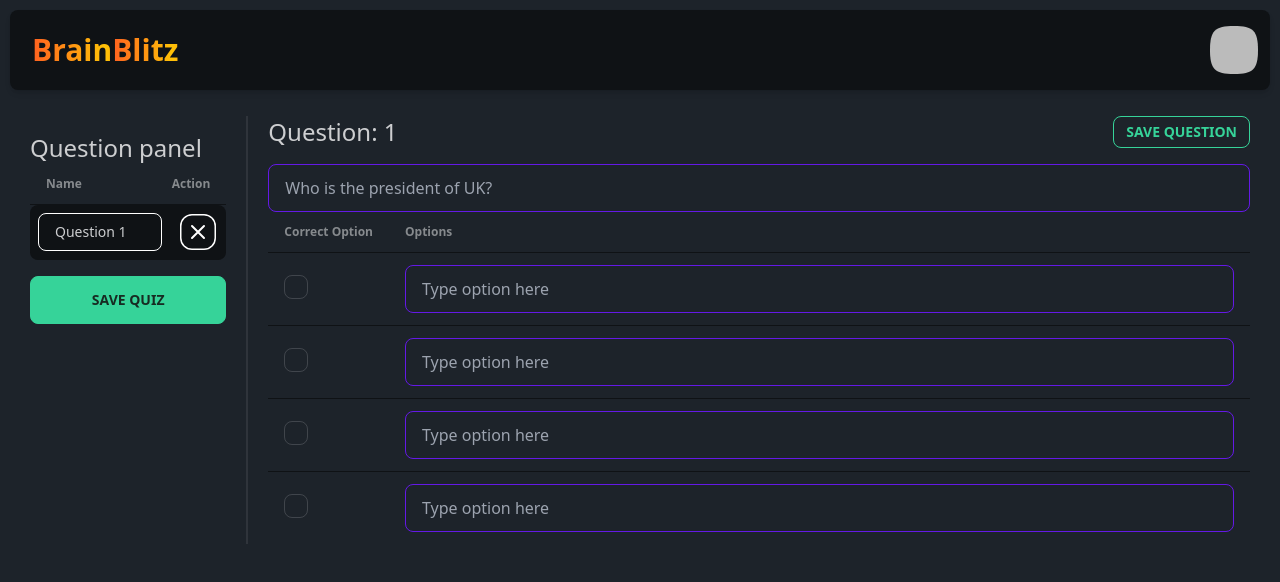
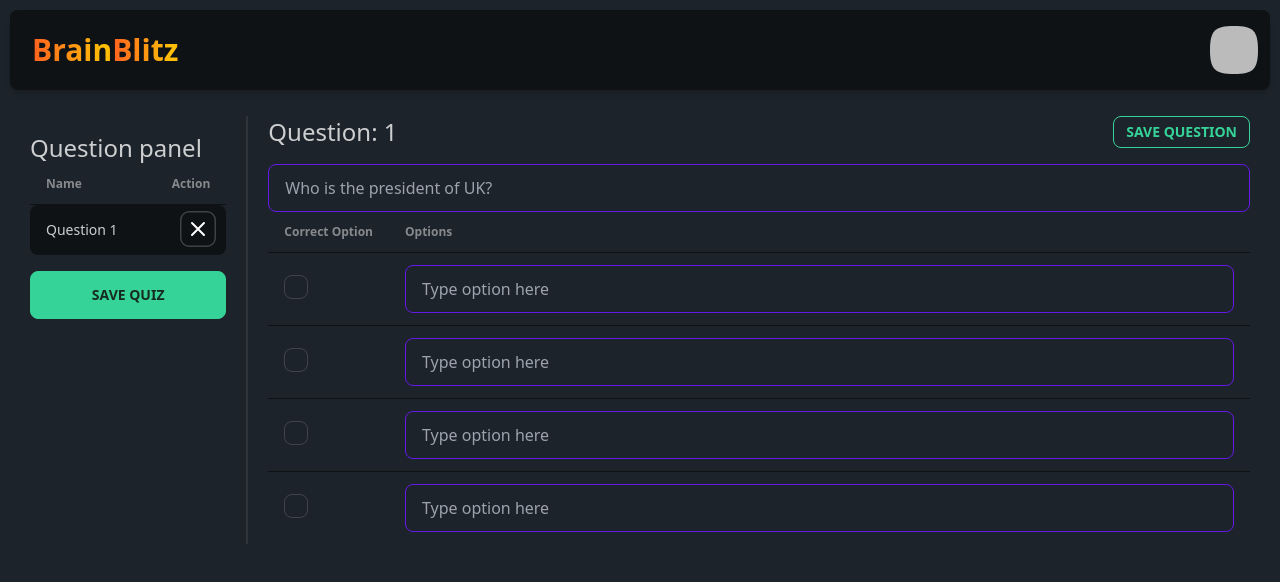
Before and after one commit to JeelRajodiya/brain-blitz, a Next.js app: page /NewQuiz/Questions in a window 1280 px wide. Shown: the top 582 px of the page. Built offline with nearby package versions, Linux system fonts and the light colour scheme; no server answers; sample sign-in values are in the browser's storage.

Commit message:
question panel looks different

```diff
--- a/pages/NewQuiz/Questions.tsx
+++ b/pages/NewQuiz/Questions.tsx
@@ -58,7 +58,7 @@ export default function Questions() {
             <table className="table ">
               <thead>
                 <tr className="grid grid-cols-2">
-                  <th className="justify-self-start">Name</th>
+                  <th className="justify-self-start ">Name</th>
                   <th className="justify-self-end">Action</th>
                 </tr>
               </thead>
--- a/pages/components/DeleteButton.tsx
+++ b/pages/components/DeleteButton.tsx
@@ -2,8 +2,8 @@ import React from "react";
 
 const DeleteButton = ({ onClick }) => (
   <button
-    className="btn btn-square btn-xs hover:bg-red-600 btnTransparent"
-    style={{ scale: "1.5", borderColor: "white" }}
+    className="btn btn-square btn-xs hover:bg-red-600 btnTransparent  rounded-md"
+    style={{ scale: "1.5", borderColor: "#FFFFFF33", borderWidth: "1px" }}
     onClick={onClick}
   >
     <svg
--- a/pages/components/QuestionsIndexEntry.tsx
+++ b/pages/components/QuestionsIndexEntry.tsx
@@ -10,18 +10,18 @@ export default function QuestionsIndexEntry({
 }) {
   return (
     <tr
-      className={`flex items-center rounded-lg select-none ${
+      className={`flex items-center rounded-lg  w-full select-none ${
         activeQuestion === index + 1 ? "bg-base-200" : ""
       }`}
     >
       <td
-        className="py-2 cursor-pointer border hover:bg-accent rounded-lg flex-grow m-2 hover:text-black hover:font-semibold"
-        style={{ borderColor: "white", borderWidth: "1px" }}
+        className="py-3 cursor-pointer hover:bg-primary hover:text-white border-white  rounded-lg flex-grow m-0 hover:font-semibold ${
+        "
         onClick={() => setActiveQuestion(index + 1)}
       >
         <span className="">{name}</span>
       </td>
-      <td>
+      <td className="">
         <DeleteButton
           onClick={() => deleteFunction(index, setActiveQuestion)}
         />
```
